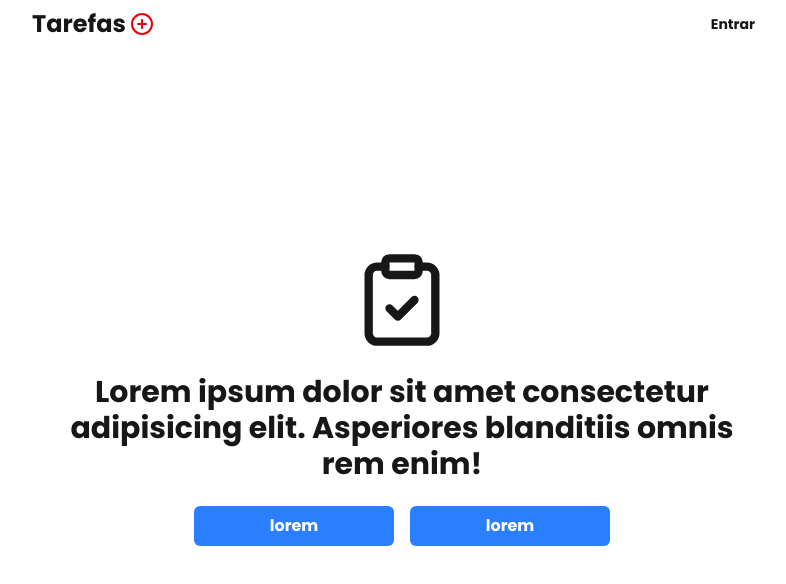
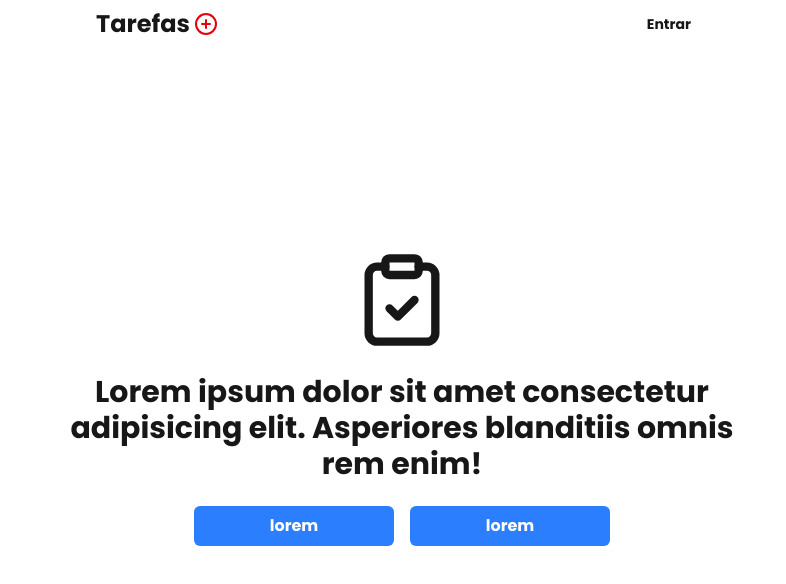
Before and after one commit to joseisaacpy/tarefas-plus, a Next.js app: page / in a window 1280 px wide. Shown: the top 584 px of the page, without its empty margins (238-1024 px from the left). Built offline with nearby package versions, Linux system fonts and the light colour scheme; no server answers.

Commit message:
feat: melhorar responsividade do header e adicionar use session para links privados

```diff
--- a/app/components/Header.tsx
+++ b/app/components/Header.tsx
@@ -9,12 +9,19 @@ import Link from "next/link";
 // session e auth
 import { useSession, signIn, signOut } from "next-auth/react";
 
+import Loader from "./Loader";
+
 // hooks
 export default function Header() {
   const { data: session, status } = useSession();
+
+  if (status === "loading") {
+    return <Loader />;
+  }
+
   return (
     // header
-    <header className="flex flex-row items-center justify-around py-2">
+    <header className="max-w-5xl mx-auto flex flex-row items-center justify-around py-2">
       {/* nav */}
       <nav className="flex flex-row items-center gap-2">
         {/* Logo */}
@@ -38,9 +45,7 @@ export default function Header() {
       {/* Btn entrar / sair */}
 
       {/* se o status for loading, não mostrar nada, se tiver uma sessao, mostrar o botão de sair, se não, mostrar o botão de entrar */}
-      {status === "loading" ? (
-        <></>
-      ) : session?.expires ? (
+      {session?.expires ? (
         <button
           className="hover text-sm rounded-4xl border border-white px-2 md:px-4 py-1 font-bold"
           onClick={() => signOut()}
```
